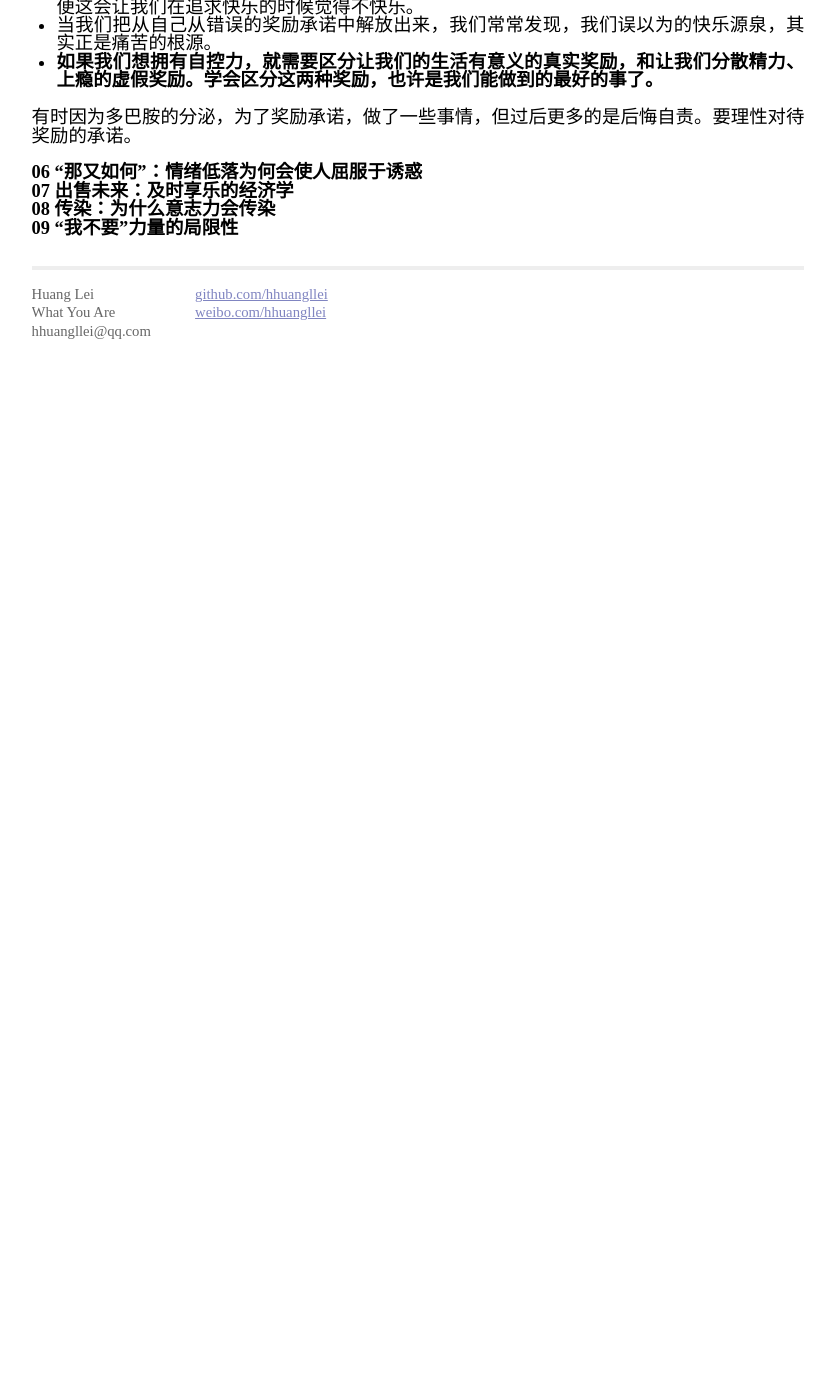
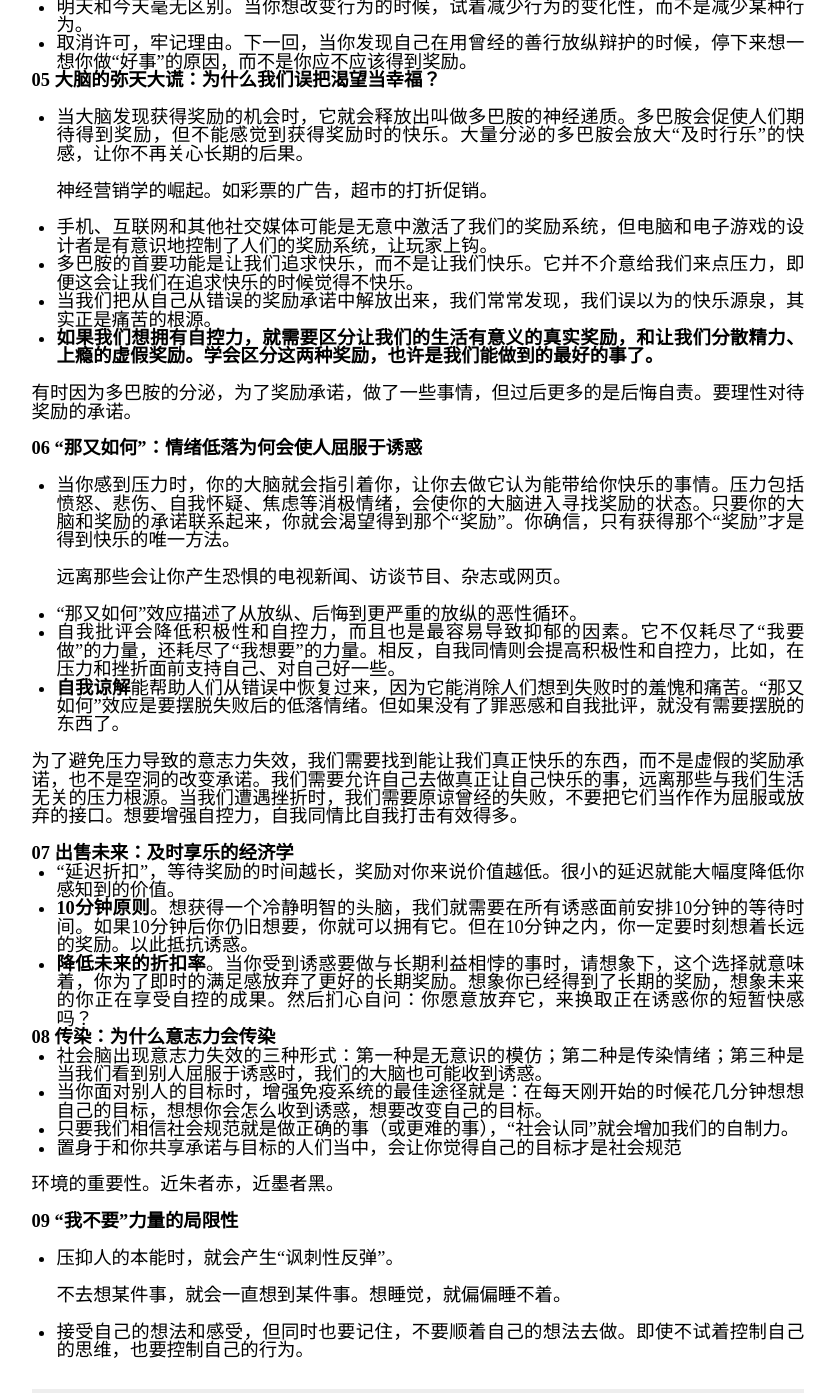
Before and after one commit to hhuangllei/hhuangllei.github.io, a Jekyll site: the page built from _posts/2015-05-31-the-willpower-instinct.md, in a window 1280 px wide and 1400 px high, scrolled down 1473 px. Shown: the whole window, without its empty margins (222-1057 px from the left). Built offline with Jekyll 4.4.1, drawn with Linux system fonts in a browser that asks for light colours; comment, search, counter and statistics services are not loaded; before the commit the page ends 1828 px from its top, so only the background shows below that; some of the changed text lies outside the part shown.

Commit message:
complete: the willpower instinct

```diff
--- a/_posts/2015-05-31-the-willpower-instinct.md
+++ b/_posts/2015-05-31-the-willpower-instinct.md
@@ -11,7 +11,22 @@ modify_date: 2015-05-26 12:00:00 +0800
 
 内容简介：自控力唯一权威版本，450000读者热捧，告别拖延症、月光族、熬夜族、减肥控、淘宝控、电脑控、手机控、微博控、购物狂、工作狂、注意力涣散、抽烟、酗酒等。
 
-总结汇总下自己的读书笔记，加深印象。
+目前觉得印象比较深度的有：
+
+1. 冥想
+2. 呼吸
+3. 取得进步后最容易放纵
+4. 奖励的承诺，但实际并不是真的快乐，更多的是后悔自责
+5. 情绪低落时更容易失控
+6. 情绪也会传染，环境的重要性
+
+希望能够掌握书中方法，增强自控力，目前的意志力挑战有：
+
+1. 不熬夜
+2. 少玩游戏，逐渐到拒绝游戏
+3. 健康饮食，少吃垃圾食品
+
+最后总结汇总下自己的读书笔记，加深印象。
 
 ### 01 我要做，我不要，我想要：什么是意志力？为什么意志力至关重要？
 
@@ -67,8 +82,35 @@ modify_date: 2015-05-26 12:00:00 +0800
 
 ### 06 “那又如何”：情绪低落为何会使人屈服于诱惑
 
+* 当你感到压力时，你的大脑就会指引着你，让你去做它认为能带给你快乐的事情。压力包括愤怒、悲伤、自我怀疑、焦虑等消极情绪，会使你的大脑进入寻找奖励的状态。只要你的大脑和奖励的承诺联系起来，你就会渴望得到那个“奖励”。你确信，只有获得那个“奖励”才是得到快乐的唯一方法。
+
+	远离那些会让你产生恐惧的电视新闻、访谈节目、杂志或网页。
+
+* “那又如何”效应描述了从放纵、后悔到更严重的放纵的恶性循环。
+* 自我批评会降低积极性和自控力，而且也是最容易导致抑郁的因素。它不仅耗尽了“我要做”的力量，还耗尽了“我想要”的力量。相反，自我同情则会提高积极性和自控力，比如，在压力和挫折面前支持自己、对自己好一些。
+* **自我谅解**能帮助人们从错误中恢复过来，因为它能消除人们想到失败时的羞愧和痛苦。“那又如何”效应是要摆脱失败后的低落情绪。但如果没有了罪恶感和自我批评，就没有需要摆脱的东西了。
+
+为了避免压力导致的意志力失效，我们需要找到能让我们真正快乐的东西，而不是虚假的奖励承诺，也不是空洞的改变承诺。我们需要允许自己去做真正让自己快乐的事，远离那些与我们生活无关的压力根源。当我们遭遇挫折时，我们需要原谅曾经的失败，不要把它们当作作为屈服或放弃的接口。想要增强自控力，自我同情比自我打击有效得多。
+
 ### 07 出售未来：及时享乐的经济学
+
+* “延迟折扣”，等待奖励的时间越长，奖励对你来说价值越低。很小的延迟就能大幅度降低你感知到的价值。
+* **10分钟原则**。想获得一个冷静明智的头脑，我们就需要在所有诱惑面前安排10分钟的等待时间。如果10分钟后你仍旧想要，你就可以拥有它。但在10分钟之内，你一定要时刻想着长远的奖励。以此抵抗诱惑。
+* **降低未来的折扣率**。当你受到诱惑要做与长期利益相悖的事时，请想象下，这个选择就意味着，你为了即时的满足感放弃了更好的长期奖励。想象你已经得到了长期的奖励，想象未来的你正在享受自控的成果。然后扪心自问：你愿意放弃它，来换取正在诱惑你的短暂快感吗？
 
 ### 08 传染：为什么意志力会传染
 
+* 社会脑出现意志力失效的三种形式：第一种是无意识的模仿；第二种是传染情绪；第三种是当我们看到别人屈服于诱惑时，我们的大脑也可能收到诱惑。
+* 当你面对别人的目标时，增强免疫系统的最佳途径就是：在每天刚开始的时候花几分钟想想自己的目标，想想你会怎么收到诱惑，想要改变自己的目标。
+* 只要我们相信社会规范就是做正确的事（或更难的事），“社会认同”就会增加我们的自制力。
+* 置身于和你共享承诺与目标的人们当中，会让你觉得自己的目标才是社会规范
+
+环境的重要性。近朱者赤，近墨者黑。
+
 ### 09 “我不要”力量的局限性
+
+* 压抑人的本能时，就会产生“讽刺性反弹”。
+
+	不去想某件事，就会一直想到某件事。想睡觉，就偏偏睡不着。
+
+* 接受自己的想法和感受，但同时也要记住，不要顺着自己的想法去做。即使不试着控制自己的思维，也要控制自己的行为。
```
